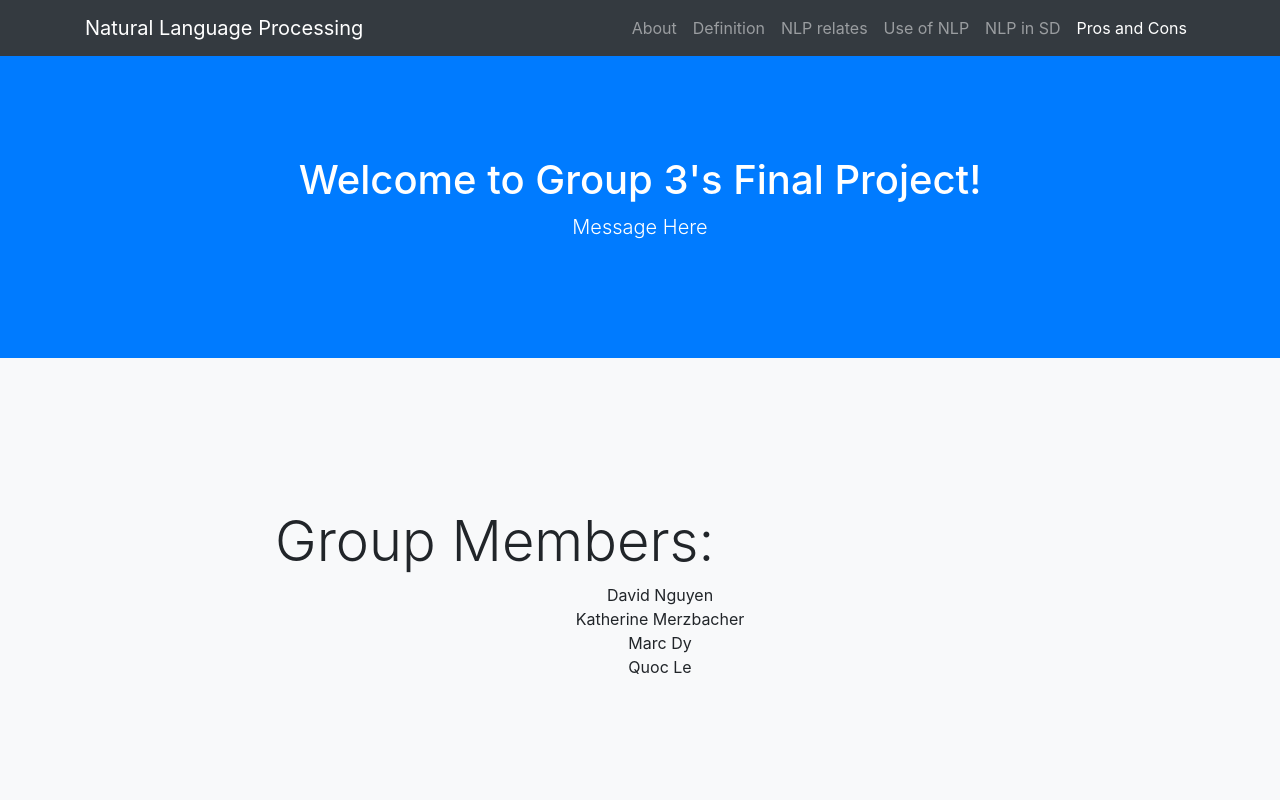
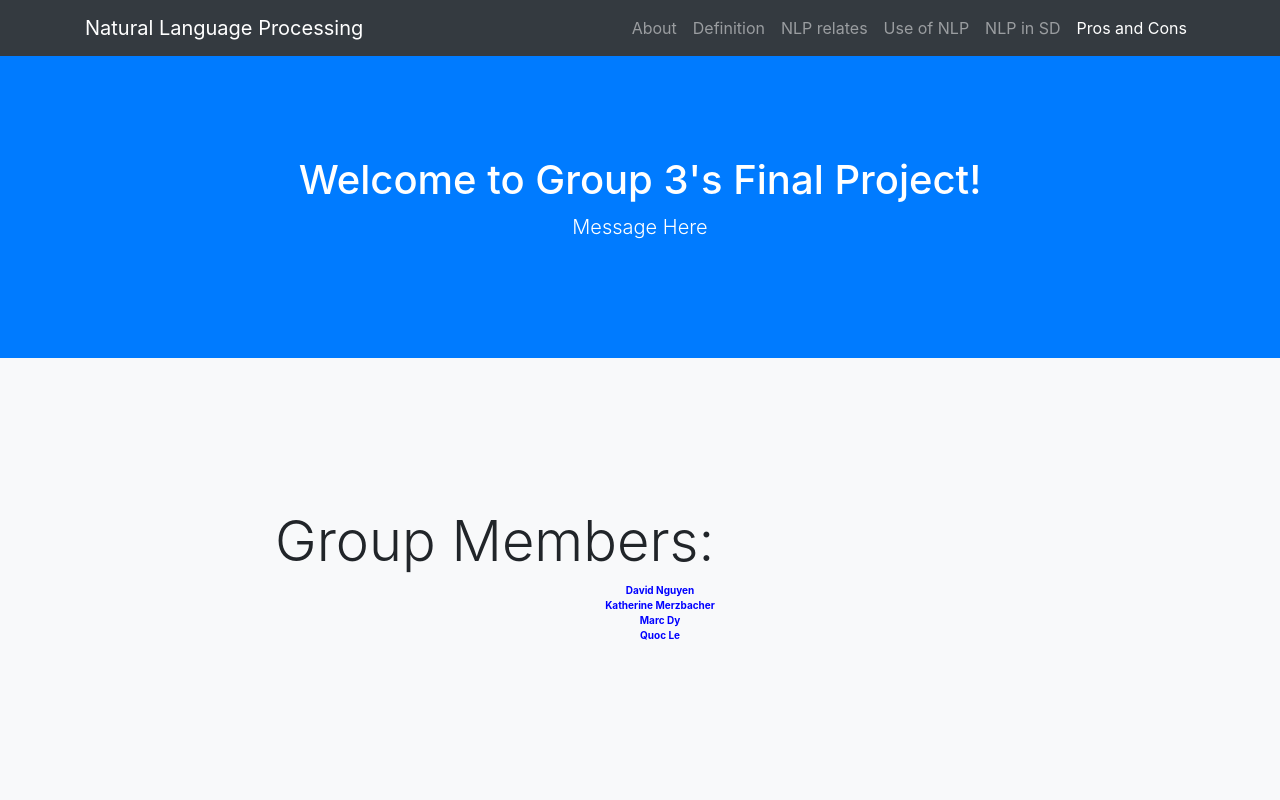
Before and after one commit to bububeast11/nlp, a website with bundled scripts: page index.html in a window 1280 px wide. Shown: the top 800 px of the page. Built offline with nearby package versions, Linux system fonts and the light colour scheme.

Commit message:
Update index.html

```diff
--- a/index.html
+++ b/index.html
@@ -67,7 +67,7 @@
       <div class="row">
         <div class="col-lg-8 mx-auto">
           <h2 class="display-4">Group Members:</h2>
-            <ul class="text-center samp">
+            <ul class="text-center member">
               <li>David Nguyen</li>
               <li>Katherine Merzbacher</li>
               <li>Marc Dy</li>
```
